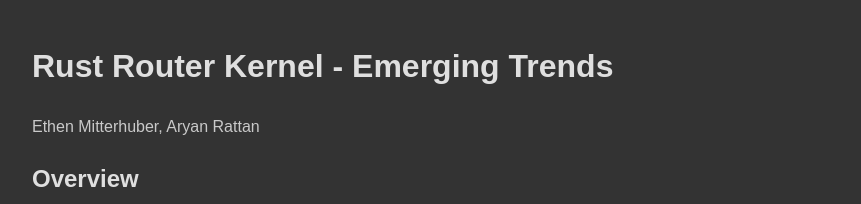
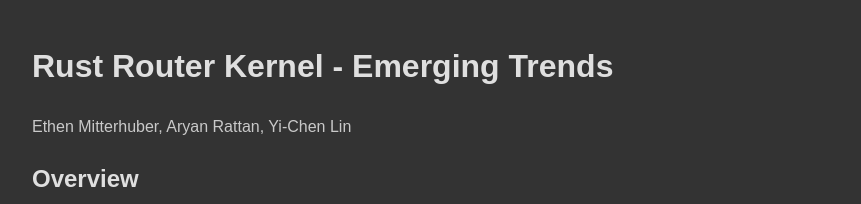
Before and after one commit to EthenM/router_kernel_site, a plain HTML site: page index.html in a window 1280 px wide. Shown: the top 204 px of the page, without its empty margins (208-1069 px from the left). Drawn offline with Linux system fonts and the light colour scheme.

Commit message:
added another name to the site

```diff
--- a/index.html
+++ b/index.html
@@ -16,7 +16,7 @@
 <body>
     <h1>Rust Router Kernel - Emerging Trends</h1>
 
-    <p>Ethen Mitterhuber, Aryan Rattan</p>
+    <p>Ethen Mitterhuber, Aryan Rattan, Yi-Chen Lin</p>
 
     <div class="section">
         <h2>Overview</h2>
```
